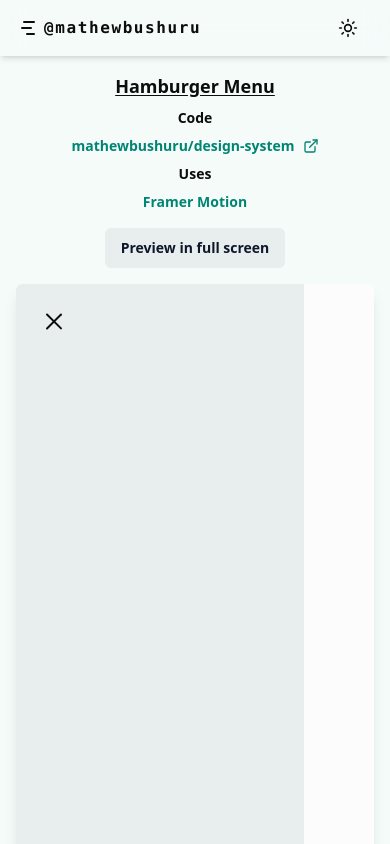
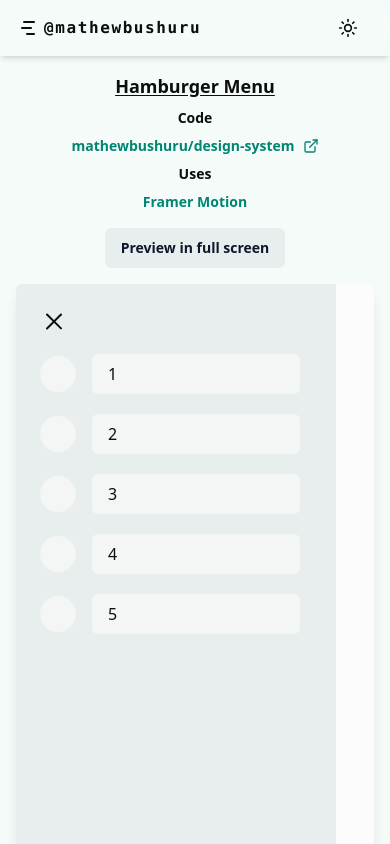
Before and after one commit to mathewbushuru/design-system, a React (Vite) app: page /animations/hamburger-menu in a window 390 px wide. Both pictures are taken after a click on the button 55 px from the left and 323 px from the top of the page. Built offline with nearby package versions, Linux system fonts and the light colour scheme.

Commit message:
Animating hamburger menu - animated individual sidebar  items

```diff
--- a/src/animations/hamburger-menu/app.tsx
+++ b/src/animations/hamburger-menu/app.tsx
@@ -5,6 +5,7 @@ import useDimensions from "@/animations/hamburger-menu/hooks/use-dimensions";
 
 import Sidebar from "@/animations/hamburger-menu/components/sidebar";
 import MenuToggle from "@/animations/hamburger-menu/components/menu-toggle";
+import SidebarList from "@/animations/hamburger-menu/components/sidebar-list";
 
 function HamburgerMenu() {
   const [isOpen, toggleOpen] = useCycle(false, true);
@@ -21,6 +22,7 @@ function HamburgerMenu() {
       >
         <Sidebar />
         <MenuToggle toggle={toggleOpen} />
+        <SidebarList />
       </motion.nav>
     </div>
   );
--- /dev/null
+++ b/src/animations/hamburger-menu/components/sidebar-list-item.tsx
@@ -0,0 +1,36 @@
+import { motion, type Variants } from "framer-motion";
+
+const sidebarListVariants: Variants = {
+  open: {
+    opacity: 1,
+    y: 70,
+    transition: {
+      y: { stiffness: 1000, velocity: -100 },
+    },
+  },
+  closed: {
+    opacity: 0,
+    y: 120,
+    transition: {
+      y: { stiffness: 1000 },
+    },
+  },
+};
+
+export default function SidebarListItem({
+  children,
+}: {
+  children: React.ReactNode;
+}) {
+  return (
+    <motion.li
+      variants={sidebarListVariants}
+      className="flex items-center gap-4"
+    >
+      <div className="h-9 w-9 rounded-full bg-muted" />
+      <div className="w-52 rounded-md px-4 py-2 bg-muted">
+        {children}
+      </div>
+    </motion.li>
+  );
+}
--- /dev/null
+++ b/src/animations/hamburger-menu/components/sidebar-list.tsx
@@ -0,0 +1,27 @@
+import { motion, type Variants } from "framer-motion";
+
+import SidebarListItem from "@/animations/hamburger-menu/components/sidebar-list-item";
+
+const sidebarListVariants: Variants = {
+  open: {
+    transition: {staggerChildren: 0.07, delayChildren: 0.2}
+  },
+  closed: {
+    transition: {staggerChildren: 0, staggerDirection: -1}
+  },
+};
+
+export default function SidebarList() {
+  return (
+    <motion.ul
+      variants={sidebarListVariants}
+      className="flex flex-col gap-5 pl-6"
+    >
+      {Array(5)
+        .fill(null)
+        .map((_, index) => (
+          <SidebarListItem key={index}>{index + 1}</SidebarListItem>
+        ))}
+    </motion.ul>
+  );
+}
--- a/src/animations/hamburger-menu/components/sidebar.tsx
+++ b/src/animations/hamburger-menu/components/sidebar.tsx
@@ -10,8 +10,9 @@ const sidebarVariants: Variants = {
     },
   }),
   closed: {
-    clipPath: "circle(27px at 40px 40px)",
+    clipPath: "circle(30px at 40px 40px)",
     transition: {
+      delay: 0.2,
       type: "spring",
       damping: 40,
       stiffness: 400,
@@ -23,7 +24,7 @@ function Sidebar() {
   return (
     <motion.div
       variants={sidebarVariants}
-      className="absolute bottom-0 top-0 w-72 bg-secondary"
+      className="absolute bottom-0 top-0 w-80 bg-secondary"
     />
   );
 }
```
